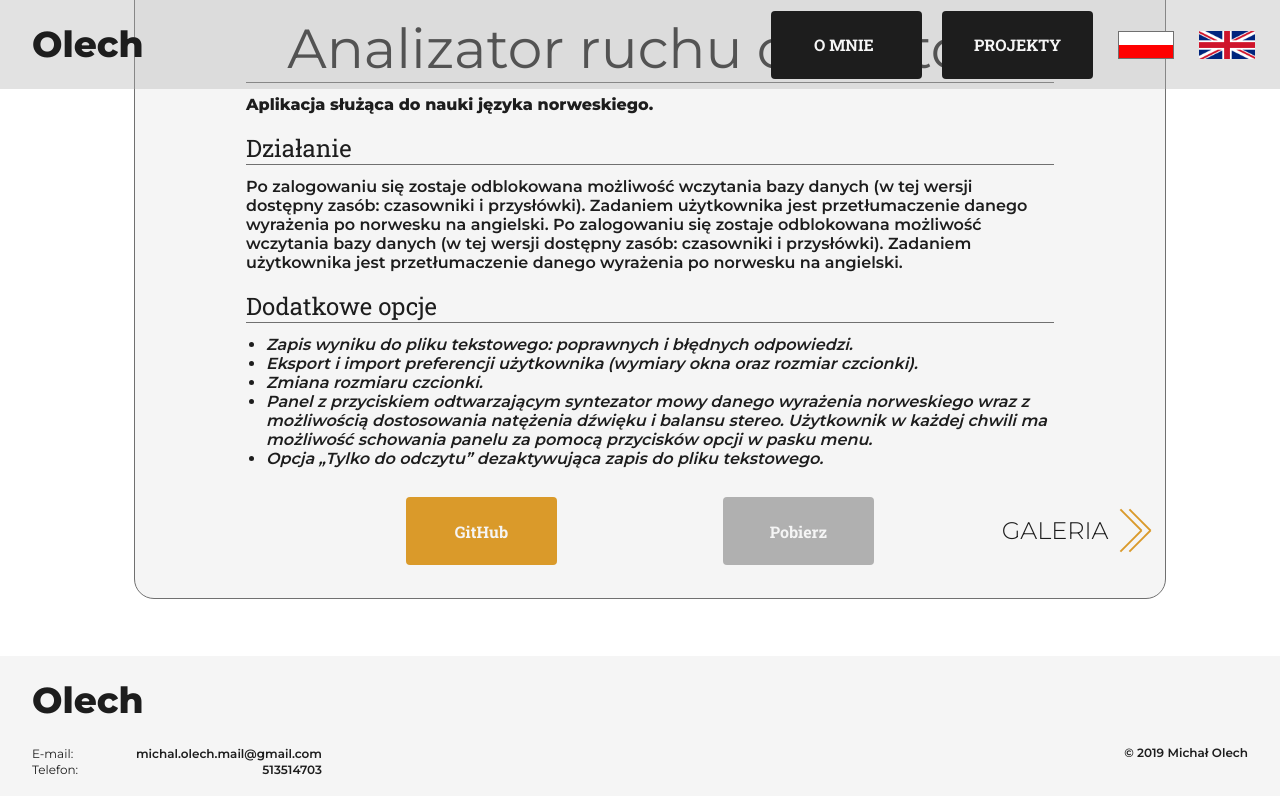
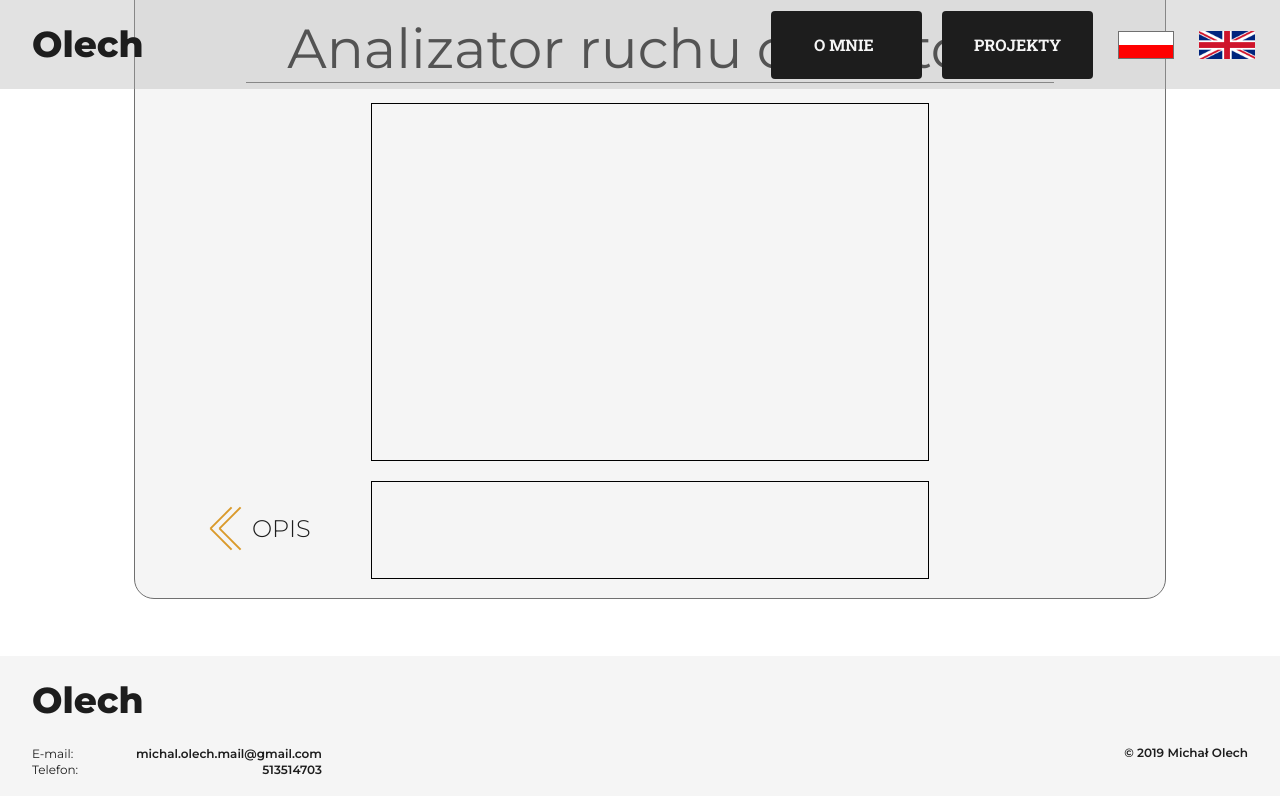
Before and after one commit to micavanco/Portfolio, a React app: page /projects in a window 1280 px wide. Both pictures are taken after a click on the element "GALERIA". Shown: the part 876-1676 px from the top of the page. Built offline with nearby package versions, Linux system fonts and the light colour scheme.

Commit message:
Set up Redux library and loading projects data from Json file

```diff
--- /dev/null
+++ b/data/projects_pl.json
@@ -0,0 +1,13 @@
+{
+  "projects": [
+    {"tag": "norskmemo",
+     "header": "NorskMemo",
+     "description": "Aplikacja służąca do nauki języka norweskiego.",
+     "functioning": "Po zalogowaniu się zostaje odblokowana możliwość wczytania bazy danych (w tej wersji dostępny zasób: czasowniki i przysłówki). Zadaniem użytkownika jest przetłumaczenie danego wyrażenia po norwesku na angielski. Po zalogowaniu się zostaje odblokowana możliwość wczytania bazy danych (w tej wersji dostępny zasób: czasowniki i przysłówki). Zadaniem użytkownika jest przetłumaczenie danego wyrażenia po norwesku na angielski.",
+     "options_list": ["Zapis wyniku do pliku tekstowego: poprawnych i błędnych odpowiedzi.", "Eksport i import preferencji użytkownika (wymiary okna oraz rozmiar czcionki).", "Zmiana rozmiaru czcionki.", "Panel z przyciskiem odtwarzającym syntezator mowy danego wyrażenia norweskiego wraz z możliwością dostosowania natężenia dźwięku i balansu stereo. Użytkownik w każdej chwili ma możliwość schowania panelu za pomocą przycisków opcji w pasku menu.", "Opcja „Tylko do odczytu” dezaktywująca zapis do pliku tekstowego."],
+     "github": "https://github.com/micavanco",
+     "download": "../img/projects/norskmemo/download/NorskMemo.jar",
+     "images": ["../img/projects/norskmemo/norskmemo1.png", "../img/projects/norskmemo/norskmemo2.png", "../img/projects/norskmemo/norskmemo3.png", "../img/projects/norskmemo/norskmemo4.png"]
+    }
+  ]
+}
--- a/package.json
+++ b/package.json
@@ -16,9 +16,14 @@
   "author": "Michał Olech",
   "license": "ISC",
   "dependencies": {
+    "axios": "^0.18.0",
+    "babel-polyfill": "^6.26.0",
     "react": "^16.7.0",
     "react-dom": "^16.7.0",
+    "react-redux": "^6.0.0",
     "react-router-dom": "^4.3.1",
+    "redux": "^4.0.1",
+    "redux-thunk": "^2.3.0",
     "styled-components": "^4.1.3"
   },
   "devDependencies": {
--- /dev/null
+++ b/src/actions/index.js
@@ -0,0 +1,25 @@
+import axios from 'axios';
+require("babel-polyfill");
+export const PROJECT_SELECTED = 'PROJECT_SELECTED';
+
+// Action Creator
+export const selectProject = (name) => {
+
+    return async function(dispatch, getState)
+    {
+        let project = null;
+        await axios.get('../../data/projects_pl.json').then(response => {
+            if(response.data.projects)
+                project = response.data.projects.find(o=>o.tag === name);
+        })
+            .catch(error => {
+                console.log(error)
+            });
+
+        // Return an action
+        dispatch({
+            type: PROJECT_SELECTED,
+            payload: project
+        })
+    };
+};
--- a/src/components/MainPage.js
+++ b/src/components/MainPage.js
@@ -1,6 +1,8 @@
 import React, {Component} from 'react';
 import LangBar from './LangBar';
 import HuntingGame from './HuntingGame';
+
+let wasLoaded = false;
 
 class MainPage extends Component{
 
@@ -159,6 +161,9 @@ class MainPage extends Component{
     }
 
     componentDidMount() {
+        if(!wasLoaded)
+        {
+            wasLoaded = true;
             let isOn = false;
             document.getElementById("info-box-left").addEventListener("mousemove", (e)=>{
                 if(document.body.clientWidth > 1415)
@@ -241,6 +246,7 @@ class MainPage extends Component{
                 }
             });
         }
+    }
 
 }
 
--- a/src/components/ProjectWindow.js
+++ b/src/components/ProjectWindow.js
@@ -1,34 +1,44 @@
 import React, {Component} from 'react';
+import { selectProject } from "../actions";
+import {connect} from "react-redux";
 
-class App extends Component{
+class ProjectWindow extends Component{
+
+    constructor(params)
+    {
+        super(params);
+
+        this.state = {
+            window_type: "description"
+        };
+    }
+
     render() {
-        return(
+
+        let content = null;
+
+        if(this.state.window_type === "description" && this.props.project)
+        {
+            content =
             <div className="project-container">
-                <div className="project-header">Analizator ruchu obiektów</div>
-                <div className="project-description">Aplikacja służąca do nauki języka norweskiego.</div>
+                <div className="project-header">{this.props.project.header}</div>
+                <div className="project-description">{this.props.project.description}</div>
                 <div className="project-section-header">Działanie</div>
-                <div className="project-section-functioning">Po zalogowaniu się zostaje odblokowana możliwość wczytania
-                    bazy danych (w tej wersji dostępny zasób: czasowniki i przysłówki). Zadaniem użytkownika jest
-                    przetłumaczenie danego wyrażenia po norwesku na angielski. Po zalogowaniu się zostaje odblokowana
-                    możliwość wczytania bazy danych (w tej wersji dostępny zasób: czasowniki i przysłówki).
-                    Zadaniem użytkownika jest przetłumaczenie danego wyrażenia po norwesku na angielski. </div>
+                <div className="project-section-functioning">{this.props.project.functioning}</div>
                 <div className="project-section-header">Dodatkowe opcje</div>
                 <ul className="project-options-list">
-                    <li>Zapis wyniku do pliku tekstowego: poprawnych i błędnych odpowiedzi.</li>
-                    <li>Eksport i import preferencji użytkownika (wymiary okna oraz rozmiar czcionki).</li>
-                    <li>Zmiana rozmiaru czcionki.</li>
-                    <li>Panel z przyciskiem odtwarzającym syntezator mowy danego wyrażenia norweskiego wraz
-                        z możliwością dostosowania natężenia dźwięku i
-                        balansu stereo. Użytkownik w każdej chwili ma możliwość schowania panelu za
-                        pomocą przycisków opcji w pasku menu.</li>
-                    <li>Opcja „Tylko do odczytu” dezaktywująca zapis do pliku tekstowego.</li>
+                    {this.props.project.options_list.map(o=>{
+                        return <li key={o[0]+o[1]}>{o}</li>
+                    })}
                 </ul>
                 <div className="links-box">
                     <a className="menu-btn btn-links" style={{background: "#DA9A2A", float: "left"}}
                        target="_blank" rel="noopener noreferrer"
-                       href="https://github.com/micavanco">GitHub</a>
-                    <a className="menu-btn btn-links" style={{background: "#B0B0B0", float: "right"}} href="">Pobierz</a>
-                    <div className="project-navigation"><p>GALERIA</p>
+                       href={this.props.project.github}>GitHub</a>
+                    <a className="menu-btn btn-links" style={{background: "#B0B0B0", float: "right"}}
+                       href={this.props.project.download}>Pobierz</a>
+                    <div className="project-navigation" onClick={()=>this.setState({window_type: "gallery"})}>
+                        <p>GALERIA</p>
                         <div className="project-arrow">
                             <div className="project-arrow-up"></div>
                             <div className="project-arrow-up" style={{marginLeft: 16}}></div>
@@ -37,8 +47,32 @@ class App extends Component{
                         </div>
                     </div>
                 </div>
-            </div>);
+            </div>
+        }else
+        {
+            content =
+                <div className="project-container">
+                    <div className="project-header">Analizator ruchu obiektów</div>
+                    <div className="image-window"></div>
+                    <div className="images-box"></div>
+                        <div className="project-navigation align-left-arrow" onClick={()=>this.setState({window_type: "description"})}>
+                            <p>OPIS</p>
+                            <div className="project-arrow">
+                                <div className="project-arrow-up rotated-arrow-top"></div>
+                                <div className="project-arrow-up rotated-arrow-top" style={{marginLeft: -96}}></div>
+                                <div className="project-arrow-down rotated-arrow-bottom"></div>
+                                <div className="project-arrow-down rotated-arrow-bottom" style={{marginLeft: -96}}></div>
+                            </div>
+                        </div>
+                </div>
+        }
+
+        return(content);
     }
 }
 
-export default App;
+const mapStateToProps = (state) => {
+    return {project: state.project};
+};
+
+export default connect(mapStateToProps)(ProjectWindow);
--- a/src/components/Projects.js
+++ b/src/components/Projects.js
@@ -1,6 +1,10 @@
 import React, {Component} from 'react';
+import { connect } from 'react-redux';
+import { bindActionCreators } from 'redux';
+
 import MenuMain from './MenuMain';
 import Project from './ProjectWindow'
+import { selectProject } from "../actions";
 
 class Projects extends Component{
 
@@ -11,6 +15,8 @@ class Projects extends Component{
         this.state = {
             current_project: "movement_analyzer"
         };
+
+        this.props.selectProject("norskmemo");
     }
 
     onProjectChange(e)
@@ -19,6 +25,7 @@ class Projects extends Component{
     }
 
     render() {
+
         return(
             <div className="content">
                 {/* Header section */}
@@ -60,4 +67,9 @@ class Projects extends Component{
 
 }
 
-export default Projects;
+function mapDispatchToProps(dispatch) {
+
+    return bindActionCreators({selectProject}, dispatch);
+}
+
+export default connect(null ,mapDispatchToProps)(Projects);
--- a/src/index.js
+++ b/src/index.js
@@ -1,5 +1,15 @@
 import React from 'react';
 import ReactDOM from 'react-dom';
+import { Provider } from 'react-redux';
+import { createStore, applyMiddleware } from 'redux';
+import thunk from 'redux-thunk'
+
 import App from './components/App';
+import reducers from './reducers';
 
-ReactDOM.render(<App/>, document.getElementById('app'));
+
+ReactDOM.render(
+    <Provider store = {createStore(reducers, applyMiddleware(thunk))}>
+        <App/>
+    </Provider>,
+    document.getElementById('app'));
--- /dev/null
+++ b/src/reducers/index.js
@@ -0,0 +1,19 @@
+import { combineReducers } from 'redux';
+import { PROJECT_SELECTED } from '../actions';
+import axios from "axios";
+
+
+const projectReducer = (selectedProject = null, action)=>{
+    switch(action.type){
+        case PROJECT_SELECTED:
+            if(action.payload){
+                return action.payload;
+            }
+            return null;
+        default: return selectedProject;
+    }
+};
+
+export default combineReducers({
+    project: projectReducer
+});
--- a/styles/projects.css
+++ b/styles/projects.css
@@ -64,6 +64,7 @@
     border-radius: 20px;
     float: left;
     padding: 35px 111px 15px 111px;
+    transition: all 1s ease-in-out;
 }
 
 .project-header
@@ -124,7 +125,6 @@
     align-items: center;
     cursor: pointer;
     backface-visibility: hidden;
-    transition: all 400ms ease-in-out;
 }
 
 .project-navigation:hover > p
@@ -174,3 +174,41 @@
     }
 
 }
+
+
+/* -------------- GALLERY SECTION ------------------- */
+
+.image-window
+{
+    width: auto;
+    height: 358px;
+    border: 1px solid black;
+    margin: 20px 125px;
+}
+
+.images-box
+{
+    width: auto;
+    height: 98px;
+    border: 1px solid black;
+    margin: 20px 125px;
+}
+
+.align-left-arrow
+{
+    margin-right: 92%;
+    margin-top: -100px;
+    justify-content: flex-end;
+}
+
+.rotated-arrow-top
+{
+    transform: rotateZ(-45deg);
+    margin-left: -105px;
+}
+
+.rotated-arrow-bottom
+{
+    transform: rotateZ(45deg);
+    margin-left: -105px;
+}
```
Also changed, not shown: 6 other files. Lines whose indentation alone changed are shown as unchanged.
